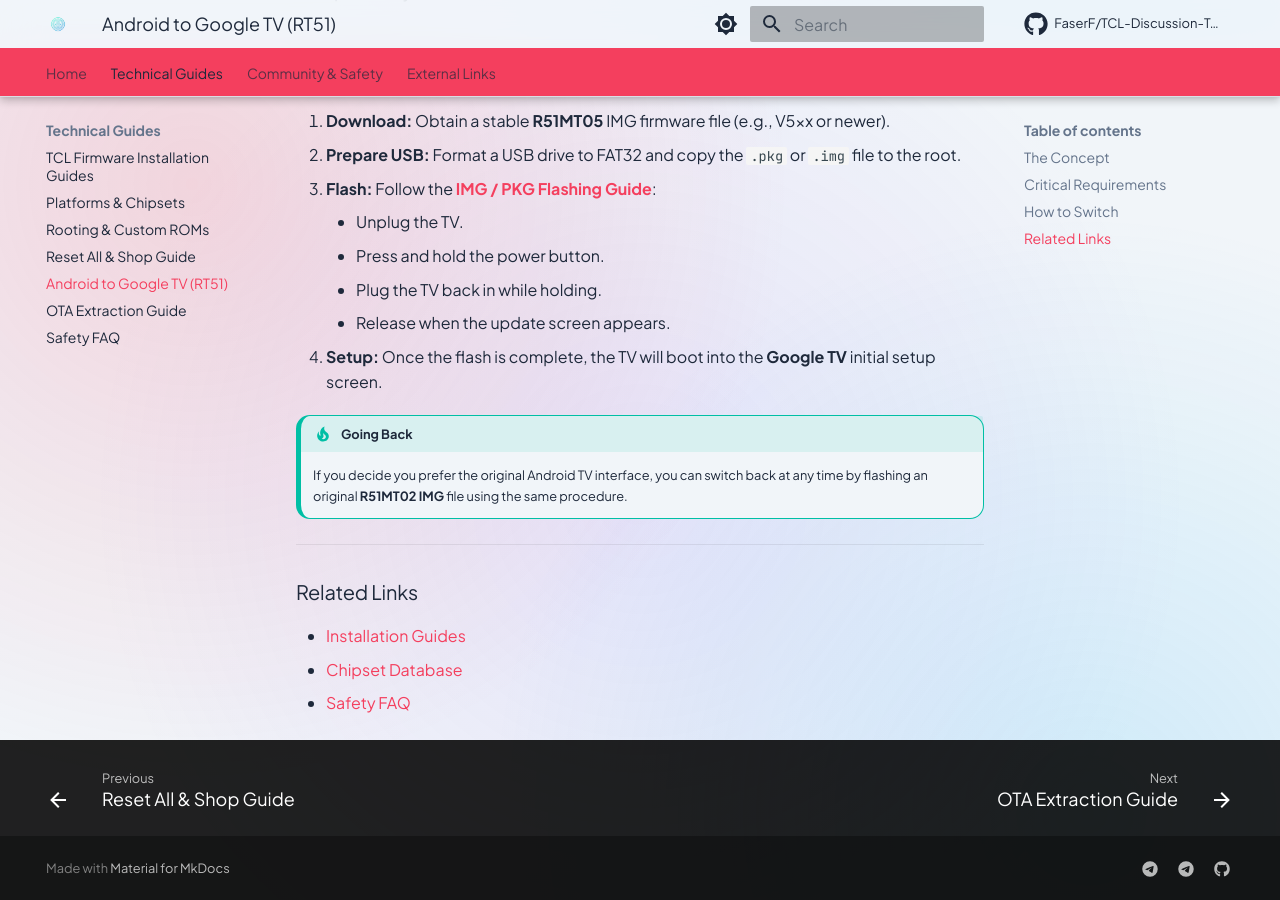
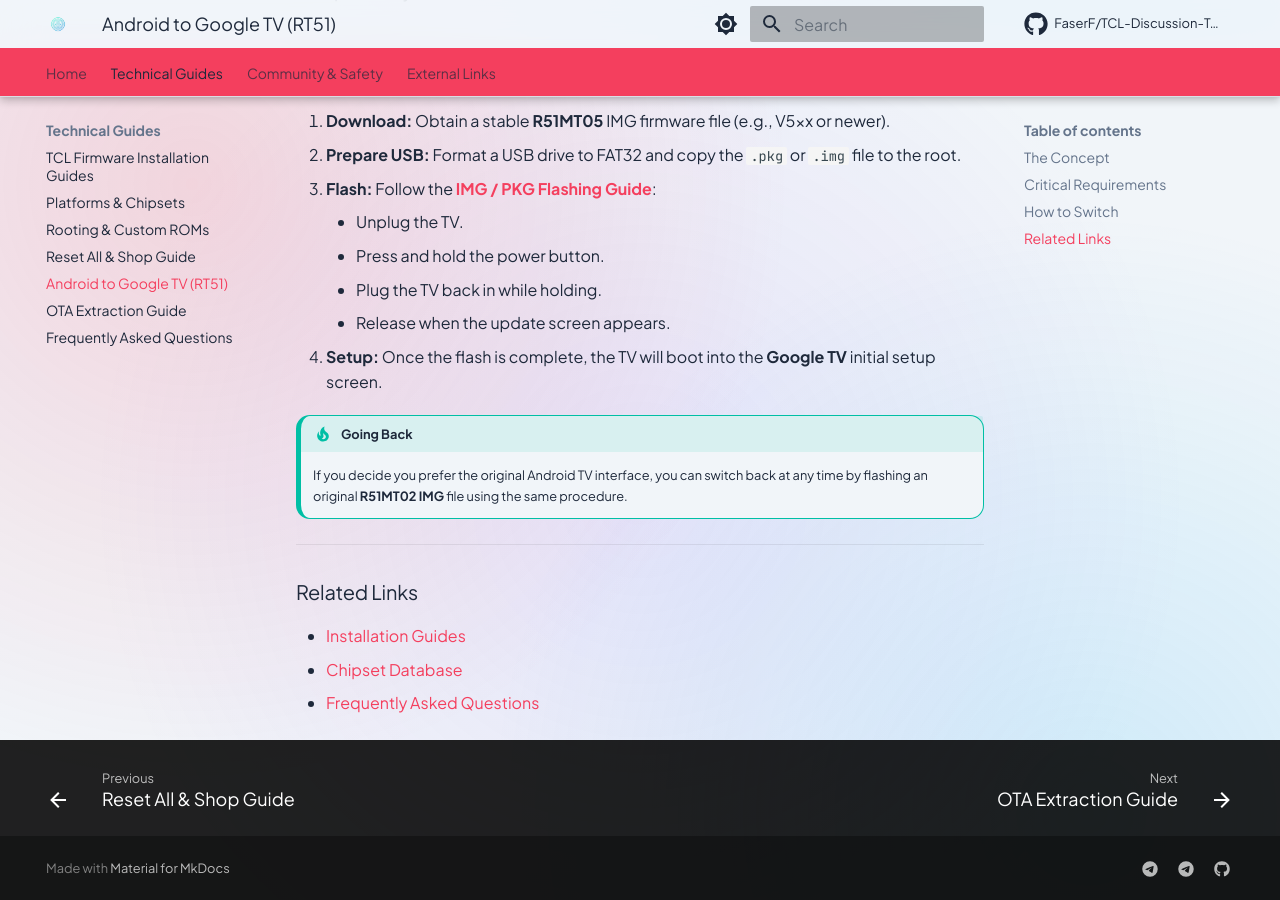
Before and after one commit to FaserF/TCL-Discussion-Telegram, an MkDocs documentation site: the page built from docs/rt51-gtv-switch.md, in a window 1280 px wide and 900 px high, scrolled down 851 px. Built offline with MkDocs 1.6.1 and Material for MkDocs 9.7.7, drawn with Linux system fonts in a browser that asks for light colours; comment, search, counter and statistics services are not loaded.

Commit message:
rename FAQ

```diff
--- a/docs/rt51-gtv-switch.md
+++ b/docs/rt51-gtv-switch.md
@@ -34,4 +34,4 @@
 ### Related Links
 - [Installation Guides](guides.md)
 - [Chipset Database](chipsets.md)
-- [Safety FAQ](faq.md)
+- [Frequently Asked Questions](faq.md)
--- a/mkdocs.yml
+++ b/mkdocs.yml
@@ -102,7 +102,7 @@
       - Reset All & Shop Guide: reset-shop.md
       - Android to Google TV (RT51): rt51-gtv-switch.md
       - OTA Extraction Guide: contribution-ota.md
-      - Safety FAQ: faq.md
+      - Frequently Asked Questions: faq.md
   - Community & Safety:
       - Community & Volunteer Info: community.md
       - Community Safety: safety.md
--- a/src/components/Footer.jsx
+++ b/src/components/Footer.jsx
@@ -63,7 +63,7 @@
                         <ul className="space-y-3 text-sm font-bold text-gray-500">
                             <li><a href="/" className="hover:text-tcl-red transition-colors">Home Hub</a></li>
                             <li><a href="/guides" className="hover:text-tcl-red transition-colors">Encyclopedia</a></li>
-                            <li><a href="/faq" className="hover:text-tcl-red transition-colors">Safety FAQ</a></li>
+                            <li><a href="/faq" className="hover:text-tcl-red transition-colors">Frequently Asked Questions</a></li>
                             <li><a href="https://github.com/FaserF/TCL-Discussion-Telegram/issues/new/choose" target="_blank" className="text-red-400 hover:text-red-300 transition-colors flex items-center gap-1 font-black">Report a Problem <ExternalLink size={12} /></a></li>
                         </ul>
                     </div>
```
